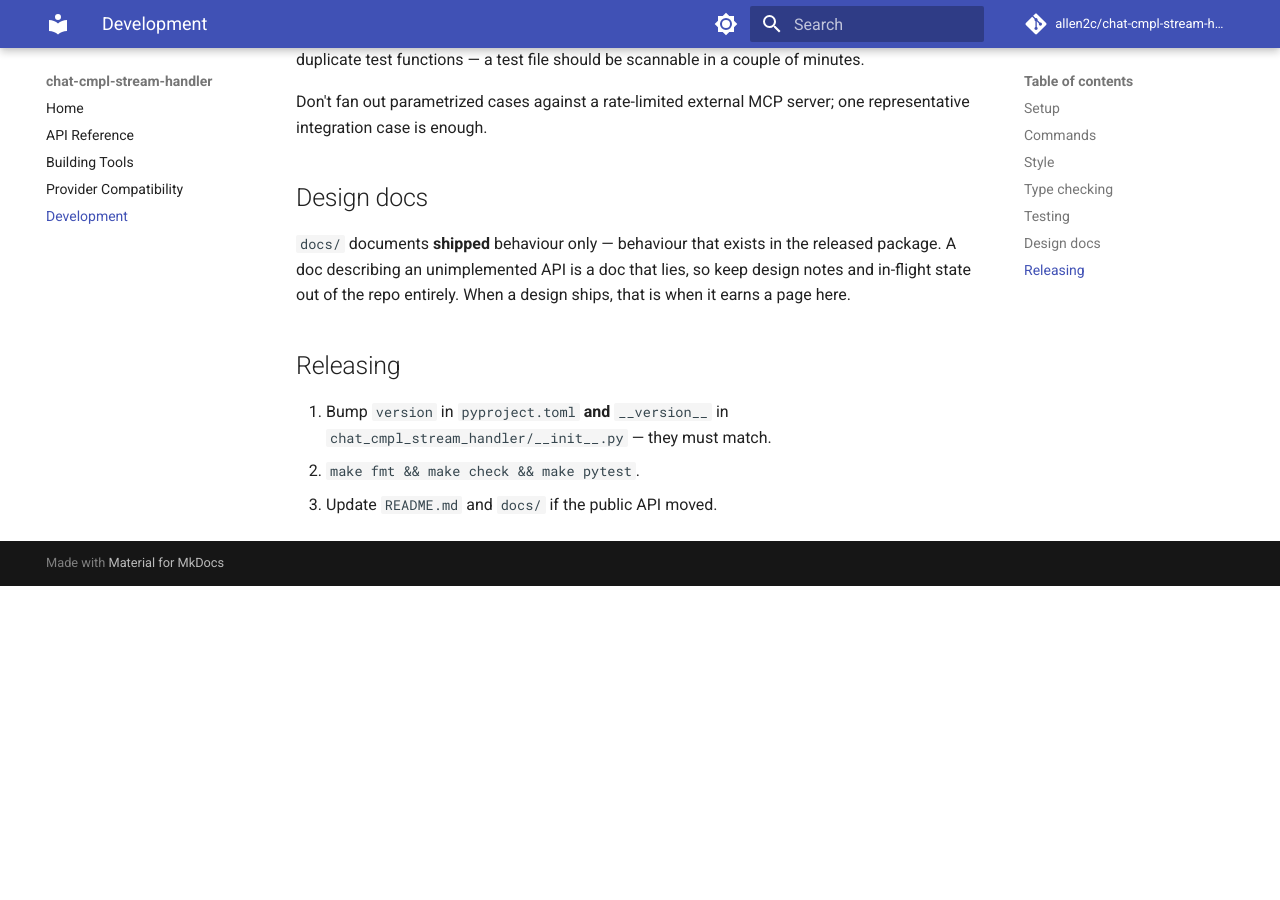
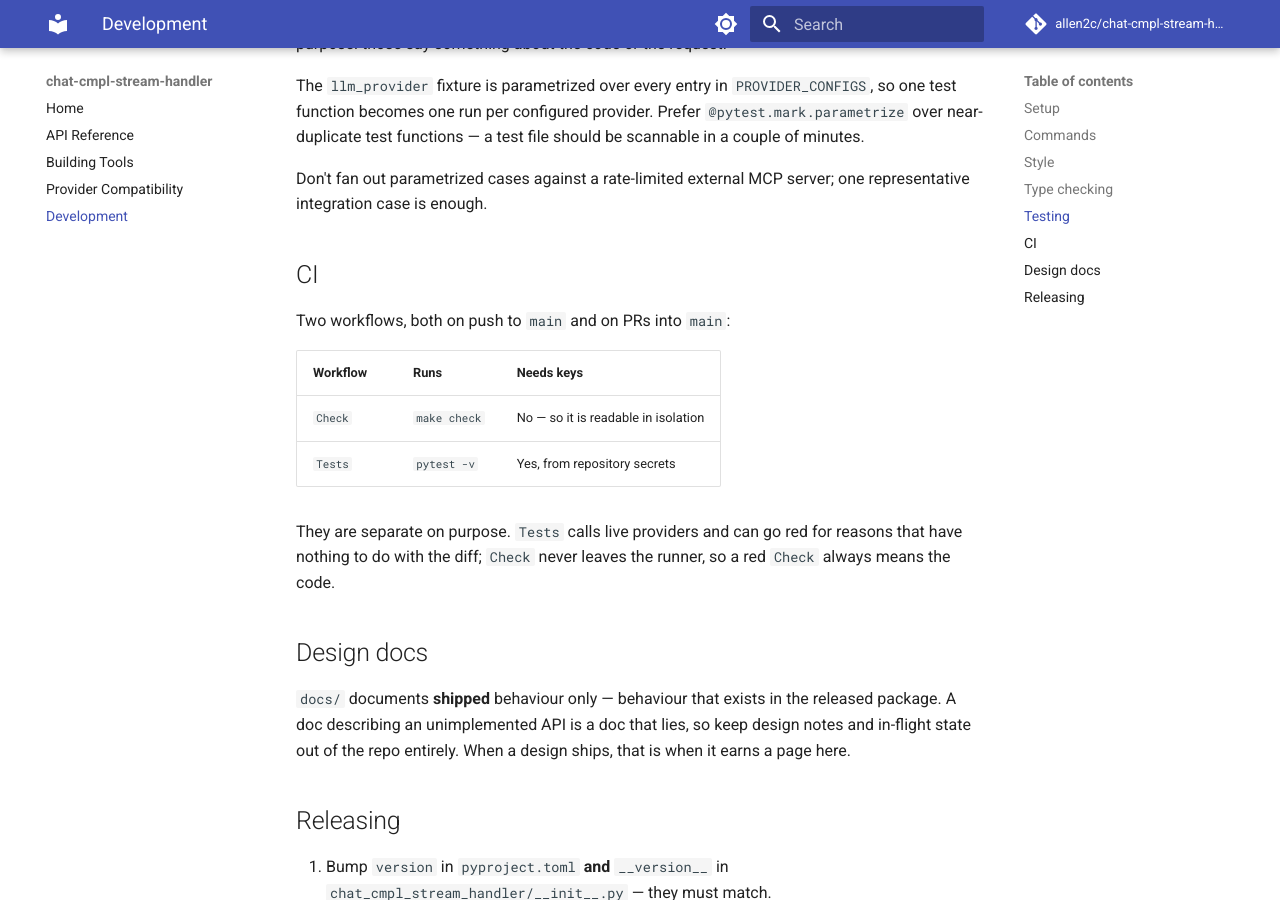
Before and after one commit to allen2c/chat-cmpl-stream-handler, an MkDocs documentation site: the page built from docs/development.md, in a window 1280 px wide and 900 px high, scrolled down 2388 px. Built offline with MkDocs 1.6.1 and Material for MkDocs 9.7.7, drawn with Linux system fonts in a browser that asks for light colours; comment, search, counter and statistics services are not loaded; before the commit the page ends 2974 px from its top, so only the background shows below that; some of the changed text lies outside the part shown.

Commit message:
👷 ci(check): run make check on every PR
The 0-error invariant was maintained by hand and protected by nothing — there was no
ruff and no pyright anywhere in .github/workflows. `Check` runs `make check` and needs
no provider keys, which keeps it separate from `Tests`: a red `Check` always means the
code, never a provider outage.

pyright becomes a dev dependency so the workflow has one to run. Verified locally
against the PyPI build (1.1.411, vs the homebrew 1.1.410 already on PATH): still 0
errors, 0 warnings.

Co-Authored-By: Claude Opus 5 (1M context) <noreply@anthropic.com>

```diff
--- a/docs/development.md
+++ b/docs/development.md
@@ -42,7 +42,10 @@ codebase's `typing.Dict` / `Optional[...]` style).
 ## Type checking
 
 `pyright` runs in `standard` mode over `chat_cmpl_stream_handler` and `tests`, configured
-in `[tool.pyright]`. The tree is at **0 errors** and should stay there.
+in `[tool.pyright]`. The tree is at **0 errors** and should stay there — the `Check`
+workflow runs `make check` on every PR into `main`, so it is enforced, not just intended.
+`pyright` is a dev dependency for that reason; a locally-installed one (homebrew, npm) will
+shadow it and may be a different version than CI resolves.
 
 Fix the type, don't silence it. A few conventions that keep it that way:
 
@@ -80,6 +83,19 @@ minutes.
 Don't fan out parametrized cases against a rate-limited external MCP server; one
 representative integration case is enough.
 
+## CI
+
+Two workflows, both on push to `main` and on PRs into `main`:
+
+| Workflow | Runs         | Needs keys                        |
+|----------|--------------|-----------------------------------|
+| `Check`  | `make check` | No — so it is readable in isolation |
+| `Tests`  | `pytest -v`  | Yes, from repository secrets       |
+
+They are separate on purpose. `Tests` calls live providers and can go red for reasons that
+have nothing to do with the diff; `Check` never leaves the runner, so a red `Check` always
+means the code.
+
 ## Design docs
 
 `docs/` documents **shipped** behaviour only — behaviour that exists in the released
--- a/pyproject.toml
+++ b/pyproject.toml
@@ -30,6 +30,7 @@ mkdocs-material = "*"
 openai-agents = "*"
 poetry = ">=2.4"
 poetry-plugin-export = "*"
+pyright = "*"
 pytest = "*"
 pytest-asyncio = "*"
 pytest-cov = "*"
```
Also changed, not shown: 1 other file.
